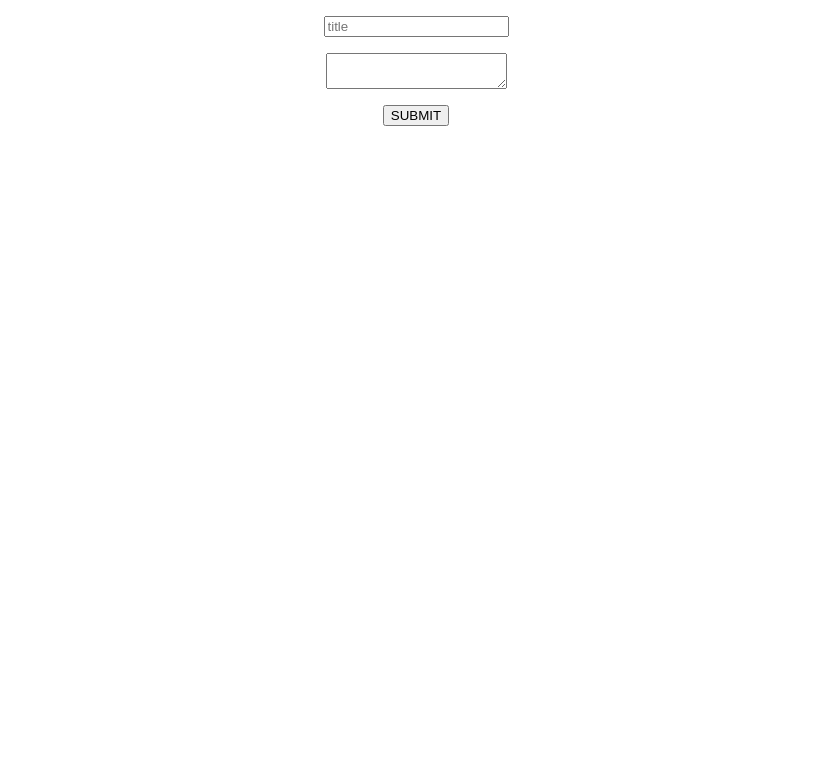
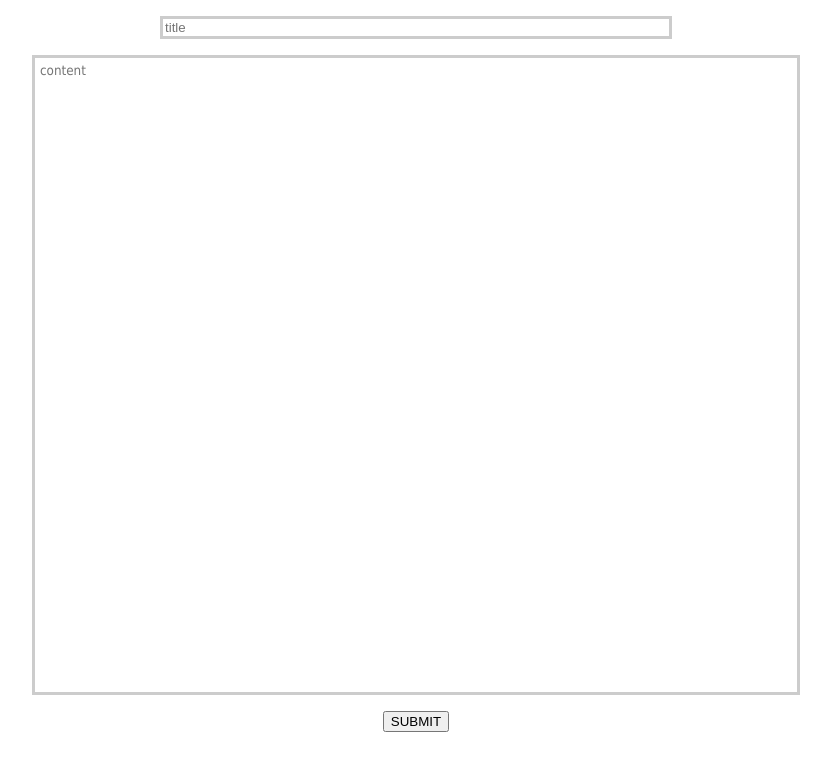
Before and after one commit to rouqaya-abdulhaq/rouqaya-abdulhaq-admin, a React (Create React App) app: page / in a window 1280 px wide. Shown: the top 770 px of the page, without its empty margins (224-1055 px from the left). Built offline with nearby package versions, Linux system fonts and the light colour scheme.

Commit message:
added some styling to input and txt area

```diff
--- a/src/containers/addBlog/addBlog.css
+++ b/src/containers/addBlog/addBlog.css
@@ -7,3 +7,29 @@
 .addBlogPage > *{
     margin-top: 2vh;
 }
+
+.addBlogPage textarea{
+    width: 60vw;
+	height: 80vh;
+	border: 3px solid #cccccc;
+	padding: 5px;
+    font-family: Tahoma, sans-serif;
+    box-sizing: border-box;
+    resize: none;
+}
+
+.addBlogPage textarea::-webkit-scrollbar {
+    width: 7px;
+    background-color: rgb(68, 65, 65);
+}
+
+.addBlogPage textarea::-webkit-scrollbar-thumb {
+    border-radius: 10px;
+    background-color: rgb(16, 16, 17);
+}
+
+.addBlogPage .title{
+    width: 40vw;
+    border: 3px solid #cccccc;
+    box-sizing: border-box;
+}
--- a/src/containers/addBlog/addBlog.js
+++ b/src/containers/addBlog/addBlog.js
@@ -38,8 +38,8 @@ class AddBlog extends React.Component{
     render(){
         return(
             <main className="addBlogPage">
-                <input onChange={this.titleEventHandler} placeholder="title"></input>
-                <textarea onChange={this.contentEventHandler}></textarea>
+                <input className="title" onChange={this.titleEventHandler} placeholder="title"></input>
+                <textarea  onChange={this.contentEventHandler} placeholder="content"></textarea>
                 <button onClick={this.submitBlogHandler}>SUBMIT</button>
             </main>
         );
```
